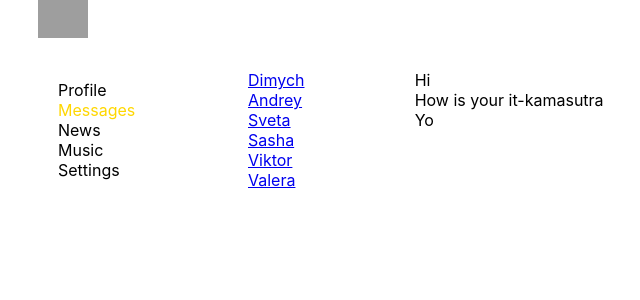
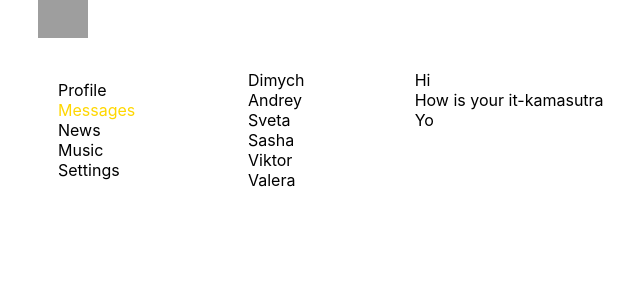
Before and after one commit to SirRedrick/marvel, a React (Create React App) app: page /dialogs in a window 1280 px wide. Shown: the top 300 px of the page, without its empty margins (2-642 px from the left). Built offline with nearby package versions, Linux system fonts and the light colour scheme; grey boxes are pictures that could not be loaded.

Commit message:
lesson 25

```diff
--- a/src/components/Dialogs/Dialogs.js
+++ b/src/components/Dialogs/Dialogs.js
@@ -4,15 +4,17 @@ import { NavLink } from 'react-router-dom';
 import styles from './Dialogs.module.css';
 
 const DialogItem = (props) => (
-	<div className={styles.dialog + ' ' + styles.active}>
-		<NavLink to={`/dialogs/${props.id}`}>{props.name}</NavLink>
+	<div className={styles.dialog}>
+		<NavLink to={`/dialogs/${props.id}`} activeClassName={styles.active}>
+			{props.name}
+		</NavLink>
 	</div>
 );
 
 const Message = (props) => <div className={styles.message}>{props.message}</div>;
 
 const Dialogs = (props) => {
-	let dialogsData = [
+	let dialogs = [
 		{ id: 1, name: 'Dimych' },
 		{ id: 2, name: 'Andrey' },
 		{ id: 3, name: 'Sveta' },
@@ -21,7 +23,7 @@ const Dialogs = (props) => {
 		{ id: 6, name: 'Valera' },
 	];
 
-	let messagesData = [
+	let messages = [
 		{ id: 1, message: 'Hi' },
 		{ id: 2, message: 'How is your it-kamasutra' },
 		{ id: 3, message: 'Yo' },
@@ -30,17 +32,14 @@ const Dialogs = (props) => {
 	return (
 		<div className={styles.dialogs}>
 			<div className={styles.dialogsItems}>
-				<DialogItem name={dialogsData[0].name} id={dialogsData[0].id} />
-				<DialogItem name={dialogsData[1].name} id={dialogsData[1].id} />
-				<DialogItem name={dialogsData[2].name} id={dialogsData[2].id} />
-				<DialogItem name={dialogsData[3].name} id={dialogsData[3].id} />
-				<DialogItem name={dialogsData[4].name} id={dialogsData[4].id} />
-				<DialogItem name={dialogsData[5].name} id={dialogsData[5].id} />
+				{dialogs.map((dialog) => (
+					<DialogItem name={dialog.name} id={dialog.id} />
+				))}
 			</div>
 			<div className={styles.messages}>
-				<Message message={messagesData[0].message} />
-				<Message message={messagesData[1].message} />
-				<Message message={messagesData[2].message} />
+				{messages.map((message) => (
+					<Message message={message.message} />
+				))}
 			</div>
 		</div>
 	);
--- a/src/components/Dialogs/Dialogs.module.css
+++ b/src/components/Dialogs/Dialogs.module.css
@@ -10,7 +10,12 @@
 .dialog {
 }
 
-.active {
+.dialog a {
+	color: #000;
+	text-decoration: none;
+}
+
+a.active {
 	color: gold;
 }
 
--- a/src/components/Profile/MyPosts/MyPosts.js
+++ b/src/components/Profile/MyPosts/MyPosts.js
@@ -4,7 +4,7 @@ import Post from './Post/Post';
 import styles from './MyPosts.module.css';
 
 export default function MyPosts() {
-	let postData = [
+	let posts = [
 		{ id: 1, message: 'Hi, how are you?', likesCount: 12 },
 		{ id: 2, message: "It's my first post", likesCount: 11 },
 	];
@@ -21,8 +21,9 @@ export default function MyPosts() {
 				</div>
 			</div>
 			<div className={styles.posts}>
-				<Post message={postData[0].message} likesCount={postData[0].likesCount} />
-				<Post message={postData[1].message} likesCount={postData[0].likesCount} />
+				{posts.map((post) => (
+					<Post message={post.message} likesCount={post.likesCount} />
+				))}
 			</div>
 		</div>
 	);
```
